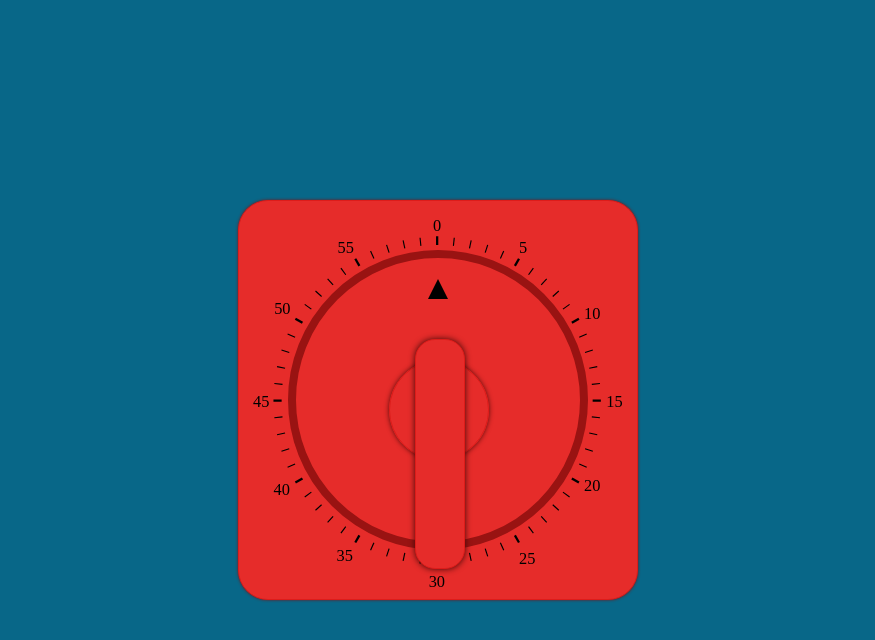
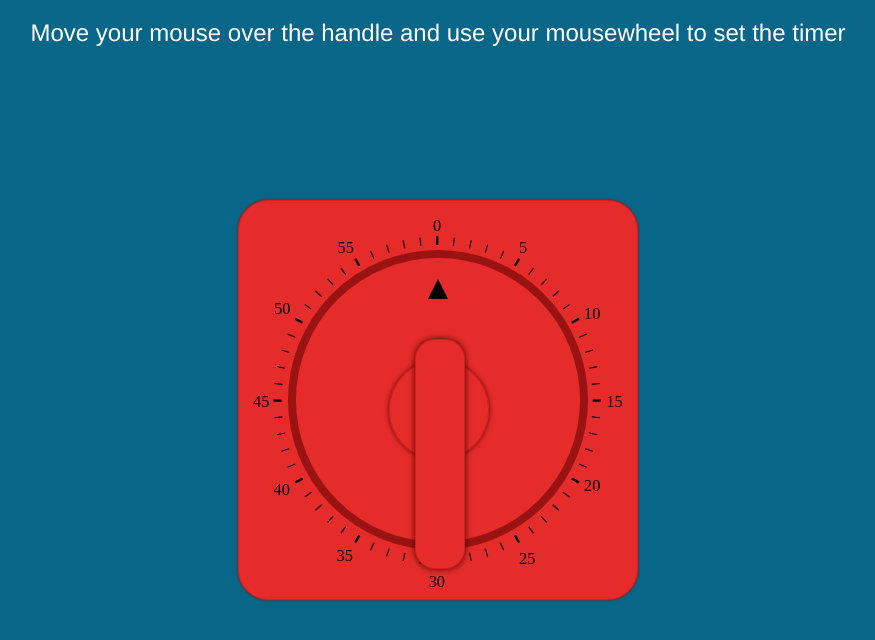
Before and after one commit to Gadzev/pomodoro-clock, a plain HTML site: page index.html in a window 1280 px wide. Shown: the whole page, without its empty margins (202-1077 px from the left). Drawn offline with nearby package versions, Linux system fonts and the light colour scheme; no server answers.

Commit message:
Change tutorial from alert to header

```diff
--- a/clock.js
+++ b/clock.js
@@ -26,7 +26,7 @@ $(document).ready(function() {
         alert('Move your mouse over the handle and use your mousewheel to set the timer');
     }
 
-    setTimeout(infoAlert, 2000);
+    //    setTimeout(infoAlert, 2000);
 
     var counter = setInterval(setTimer, 1000);
 
--- a/index.html
+++ b/index.html
@@ -9,6 +9,7 @@
         <script type="text/javascript" src="clock.js" async></script>
         <body>
             <div class="container">
+                <h3 class="tutorial-header"> Move your mouse over the handle and use your mousewheel to set the timer </h3>
                 <div class="clock-frame">
                     <div class="timer">
                         <img src="pomodoro-timer.svg" class="timer-svg">
--- a/style.css
+++ b/style.css
@@ -67,4 +67,8 @@ body {
       left: 50%;
       transform: translate(-50%, -50%); }
 
+ .tutorial-header {
+     color: #fff;
+    text-align: center;
+ }
 /*# sourceMappingURL=style.css.map */
```
